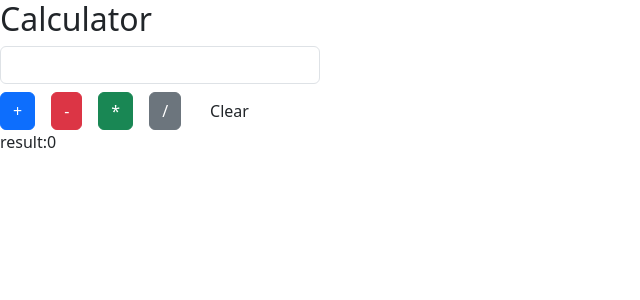
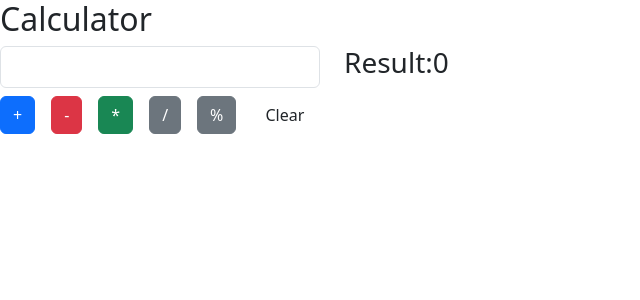
Before and after one commit to aaru2599/redux-calculator, a React (Vite) app: page / in a window 1280 px wide. Shown: the top 300 px of the page, without its empty margins (0-640 px from the left). Built offline with nearby package versions, Linux system fonts and the light colour scheme.

Commit message:
Calculator with Redux

```diff
--- a/src/feature/Calculator/Calculator.Slice.js
+++ b/src/feature/Calculator/Calculator.Slice.js
@@ -7,20 +7,23 @@ const calculatorSlice = createSlice({
     },
     reducers: {
         add: (state, action) => {
-            state.value += Number(action.payload)
+            state.value = state.value + Number(action.payload)
         },
         substract: (state, action) => {
-            state.value -= Number(action.payload)
+            state.value = state.value - Number(action.payload)
         },
         division: (state, action) => {
-            if (Number(action.payload) !== 0){
+            if (Number(action.payload) !== 0) {
 
-                state.value /= Number(action.payload)
+                state.value = state.value / Number(action.payload)
 
             }
         },
         multiply: (state, action) => {
-            state.value *= Number(action.payload)
+            state.value = state.value * Number(action.payload)
+        },
+        modulo: (state, action) => {
+            state.value = state.value % Number(action.payload)
         },
 
         clear: (state) => {
--- a/src/feature/Calculator/Calculator.jsx
+++ b/src/feature/Calculator/Calculator.jsx
@@ -12,25 +12,32 @@ const Calculator = () => {
             setInputVal("")
         }
     }
-    const onClickSub=()=>{
-        if(inputVal!==""){
+    const onClickSub = () => {
+        if (inputVal !== "") {
             dispatch(substract(inputVal))
             setInputVal("")
         }
     }
-    const OnClickMul=()=>{
-        if(inputVal!==""){
+    const OnClickMul = () => {
+        if (inputVal !== "") {
             dispatch(multiply(inputVal))
             setInputVal("")
         }
     }
-    const onClickDiv=()=>{
-        if(inputVal!==""){
+    const onClickDiv = () => {
+        if (inputVal !== "") {
             dispatch(division(inputVal))
             setInputVal("")
         }
     }
-    const OnClickClear=()=>{
+
+    const onClickMod = () => {
+        if (inputVal !== "") {
+            dispatch(module(inputVal))
+            setInputVal("")
+        }
+    }
+    const OnClickClear = () => {
         dispatch(clear())
         setInputVal("")
     }
@@ -38,22 +45,23 @@ const Calculator = () => {
     return (
         <div>
             <h2>Calculator</h2>
-            <div>
+            <div className='d-flex gap-4'>
                 <input type="text"
-                className='form-control w-25'
+                    className='form-control w-25'
                     value={inputVal}
                     onChange={(e) => setInputVal(e.target.value)}
                 />
+                <h3>Result:{result}</h3>
 
             </div>
             <div className='d-flex gap-3 mt-2'>
-                <button className='btn btn-primary'  onClick={onClickAdd}>+</button>
+                <button className='btn btn-primary' onClick={onClickAdd}>+</button>
                 <button className='btn btn-danger' onClick={onClickSub}>-</button>
                 <button className='btn btn-success' onClick={OnClickMul}>*</button>
                 <button className='btn btn-secondary' onClick={onClickDiv}>/</button>
+                <button className='btn btn-secondary' onClick={onClickMod}>%</button>
                 <button className='btn btn' onClick={OnClickClear}>Clear</button>
             </div>
-            <p>result:{result}</p>
 
 
         </div>)
```
